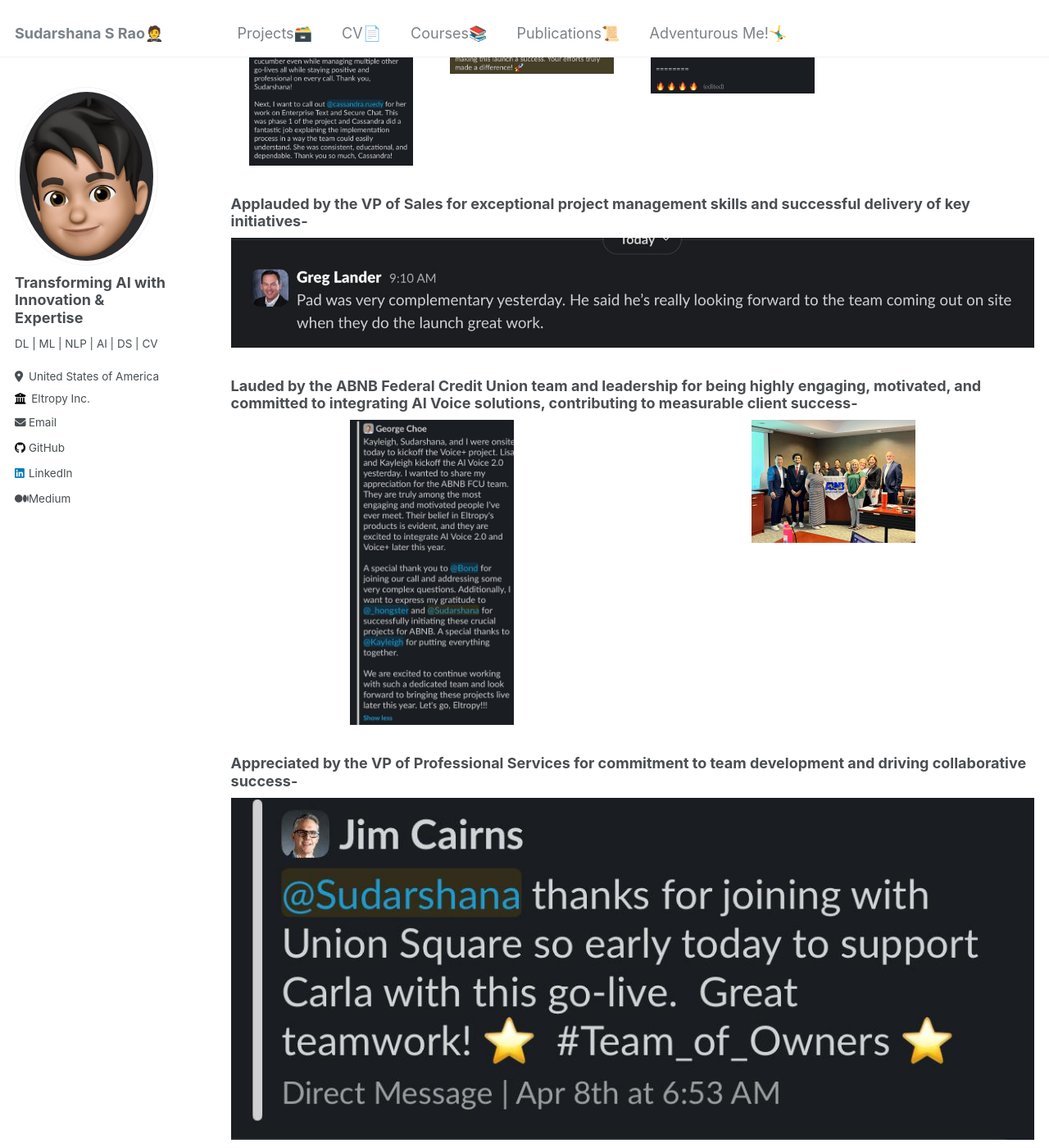
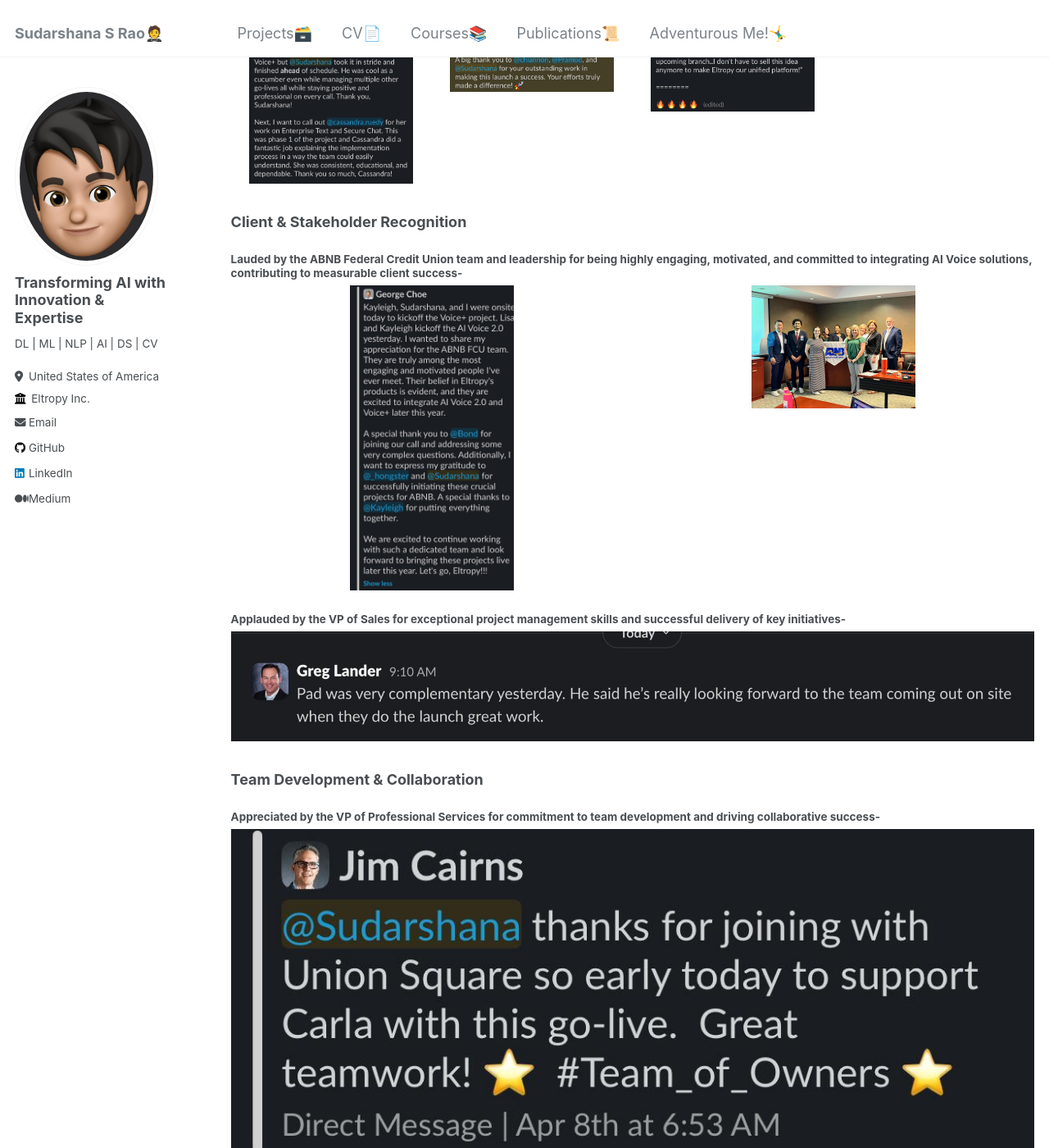
Before and after one commit to SudarshanaSRao/SudarshanaSRao.github.io, a Jekyll site: the page built from _pages/achievements.md, in a window 1280 px wide and 1400 px high, scrolled down 1482 px. Shown: the whole window at 82% size. Built offline with Jekyll 4.4.1, drawn with Linux system fonts in a browser that asks for light colours; some of the changed text lies outside the part shown.

Commit message:
Update achievements.md

```diff
--- a/_pages/achievements.md
+++ b/_pages/achievements.md
@@ -24,14 +26,16 @@ redirect_from:
   <img src="/images/EL-10.jpg" style="cursor: crosshair; width: 100%; max-width: 200px;">
 </div>
 
-### Applauded by the VP of Sales for exceptional project management skills and successful delivery of key initiatives-
-<center><img src="/images/EL-7.jpg" style="cursor: crosshair;"></center>
-
-### Lauded by the ABNB Federal Credit Union team and leadership for being highly engaging, motivated, and committed to integrating AI Voice solutions, contributing to measurable client success-
+### Client & Stakeholder Recognition
+#### Lauded by the ABNB Federal Credit Union team and leadership for being highly engaging, motivated, and committed to integrating AI Voice solutions, contributing to measurable client success-
 <div style="display: grid; grid-template-columns: repeat(2, 1fr); justify-items: center;">
   <img src="/images/EL-4.jpg" style="cursor: crosshair; width: 100%; max-width: 200px;">
   <img src="/images/EL-2.jpg" style="cursor: crosshair; width: 100%; max-width: 200px;">
 </div>
 
-### Appreciated by the VP of Professional Services for commitment to team development and driving collaborative success-
+#### Applauded by the VP of Sales for exceptional project management skills and successful delivery of key initiatives-
+<center><img src="/images/EL-7.jpg" style="cursor: crosshair;"></center>
+
+### Team Development & Collaboration
+#### Appreciated by the VP of Professional Services for commitment to team development and driving collaborative success-
 <center><img src="/images/EL-8.jpg" style="cursor: crosshair;"></center>
```
Also changed, not shown: other parts of _pages/achievements.md (+5 -3 lines).
